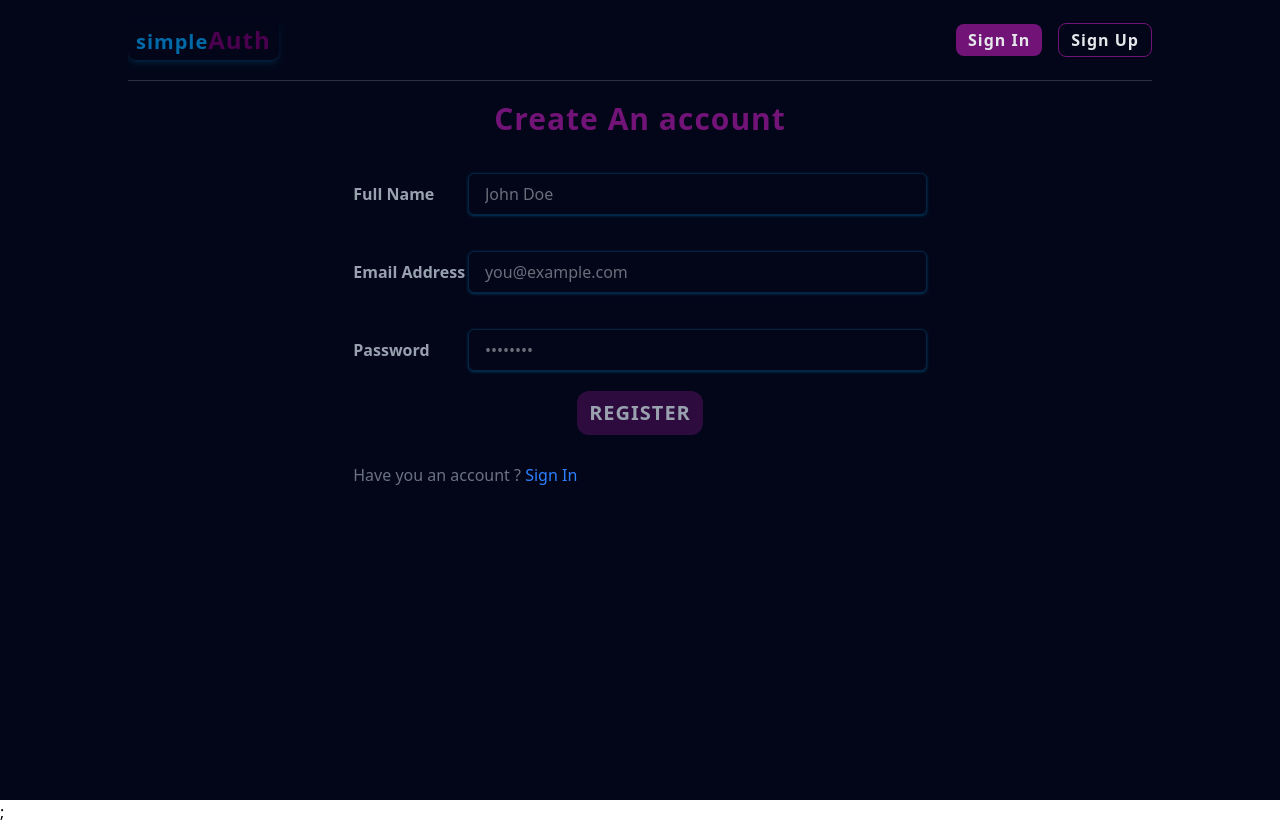
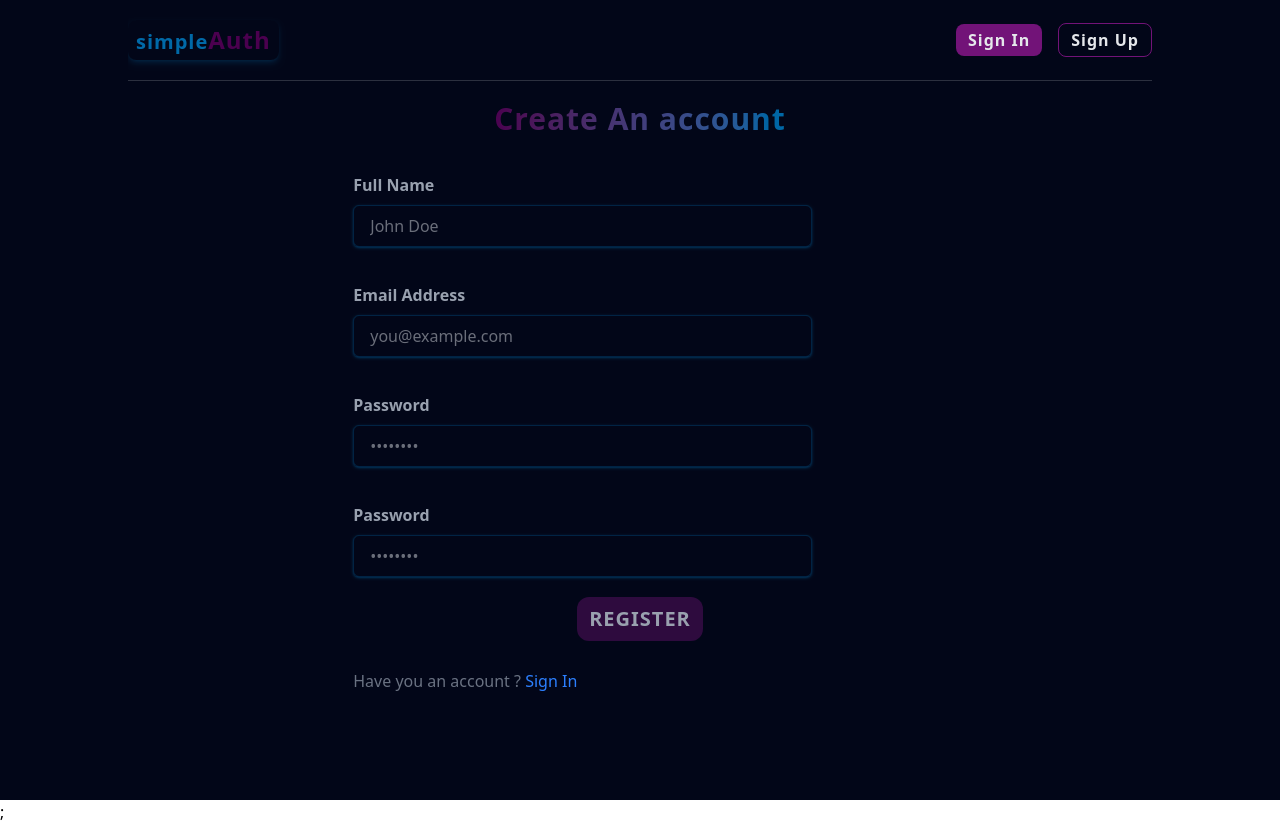
Before and after one commit to Abush-natanem-12/mern-auth, a React (Vite) app in the folder frontend/: page /auth/sign-up in a window 1280 px wide. Built offline with nearby package versions, Linux system fonts and the light colour scheme; no server answers.

Commit message:
finish the sign up form validation and ui with formik

```diff
--- a/frontend/src/pages/SignUp.jsx
+++ b/frontend/src/pages/SignUp.jsx
@@ -1,78 +1,118 @@
 import { useState } from "react";
 import { createAccount } from "../requests";
+import { useFormik } from "formik";
+import { useNavigate } from "react-router-dom";
+import { signupValidations } from "../validations/inputValidations";
 
 export default function SignUp() {
-  const [name, setName] = useState("");
-  const [email, setEmail] = useState("");
-  const [password, setPassword] = useState("");
+  const navigate = useNavigate();
   const [loading, setLoading] = useState(false);
 
-  const handleSubmit = async function (e) {
-    e.preventDefault();
+  const { errors, values, touched, handleChange, handleBlur, handleSubmit } =
+    useFormik({
+      initialValues: {
+        name: "",
+        email: "",
+        password: "",
+        confirmPassword: "",
+      },
+      onSubmit: async (values) => {
+        setLoading(true);
 
-    try {
-      setLoading(true);
-      const response = await createAccount({ name, email, password });
-
-      if (!response.data.success) {
-        return response.data.message || "something went wrong";
-      }
-      setLoading(false);
-      setEmail("");
-      setName("");
-      setPassword("");
-      return response.data.message || "account created successfully";
-    } catch (err) {
-      console.log(err);
-      return err.message || "something went wrong";
-    }
-  };
-
+        await createAccount(values);
+        setLoading(false);
+        navigate("/");
+      },
+      validationSchema: signupValidations,
+      enableReinitialize: true,
+    });
+  console.log(errors);
   return (
     <form
       onSubmit={handleSubmit}
       className="w-full md:w-[80%] 2xl:w-[70%] mx-auto flex flex-col items-center gap-3 lg:gap-5 mb-5 lg:mb-7"
     >
-      <h2 className="text-2xl lg:text-3xl text-fuchsia-900 tracking-[1px] font-bold">
+      <h2
+        className="text-2xl lg:text-3xl bg-clip-text bg-gradient-to-r from-fuchsia-950 to-sky-700
+       text-transparent tracking-[1px] font-bold"
+      >
         Create An account
       </h2>
 
-      <div className="w-full flex flex-col items-start md:flex-row  md:items-center gap-2 md:gap-0 justify-between mt-4">
+      <div className="w-full flex flex-col items-start  gap-2  mt-4">
         <label className="text-base font-bold text-gray-400">Full Name</label>
         <input
-          value={name}
-          onChange={(e) => setName(e.target.value)}
+          value={values["name"]}
+          onChange={handleChange}
+          onBlur={handleBlur}
           type="text"
-          name="fullName"
+          name="name"
           className="w-[80%] px-4 py-2 border border-sky-700/[.3] shadow-sm shadow-sky-700/[.4] focus:shadow-sky-700/[.8] duration-300 text-gray-300 rounded-md focus:outline-none outline-none"
           placeholder="John Doe"
         />
+
+        {touched["name"] && Boolean(errors["name"]) && (
+          <span className="text-sm text-red-500">{String(errors["name"])}</span>
+        )}
       </div>
 
-      <div className="w-full flex flex-col items-start md:flex-row  md:items-center gap-2 md:gap-0 justify-between mt-4">
+      <div className="w-full flex flex-col items-start  gap-2  mt-4">
         <label className="text-base font-bold text-gray-400">
           Email Address
         </label>
         <input
-          value={email}
-          onChange={(e) => setEmail(e.target.value)}
+          value={values["email"]}
+          onChange={handleChange}
+          onBlur={handleBlur}
           type="email"
           name="email"
           className="w-[80%] px-4 py-2 border border-sky-700/[.3] shadow-sm shadow-sky-700/[.4] focus:shadow-sky-700/[.8] duration-300 text-gray-300 rounded-md focus:outline-none outline-none"
           placeholder="you@example.com"
         />
+
+        {touched["email"] && Boolean(errors["email"]) && (
+          <span className="text-sm text-red-500">
+            {String(errors["email"])}
+          </span>
+        )}
       </div>
 
-      <div className="w-full flex flex-col items-start md:flex-row  md:items-center gap-2 md:gap-0 justify-between mt-4">
+      <div className="w-full flex flex-col items-start  gap-2  mt-4">
         <label className="text-base font-bold text-gray-400">Password</label>
         <input
-          value={password}
-          onChange={(e) => setPassword(e.target.value)}
+          value={values["password"]}
+          onChange={handleChange}
+          onBlur={handleBlur}
           type="password"
           name="password"
           className="w-[80%] px-4 py-2 border border-sky-700/[.3] shadow-sm shadow-sky-700/[.4] focus:shadow-sky-700/[.8] duration-300 text-gray-300 rounded-md focus:outline-none outline-none"
           placeholder="••••••••"
         />
+
+        {touched["password"] && Boolean(errors["password"]) && (
+          <span className="text-sm text-red-500">
+            {String(errors["password"])}
+          </span>
+        )}
+      </div>
+
+      <div className="w-full flex flex-col items-start  gap-2  mt-4">
+        <label className="text-base font-bold text-gray-400">Password</label>
+        <input
+          value={values["confirmPassword"]}
+          onChange={handleChange}
+          onBlur={handleBlur}
+          type="password"
+          name="confirmPassword"
+          className="w-[80%] px-4 py-2 border border-sky-700/[.3] shadow-sm shadow-sky-700/[.4] focus:shadow-sky-700/[.8] duration-300 text-gray-300 rounded-md focus:outline-none outline-none"
+          placeholder="••••••••"
+        />
+
+        {touched["confirmPassword"] && Boolean(errors["confirmPassword"]) && (
+          <span className="text-sm text-red-500">
+            {String(errors["confirmPassword"])}
+          </span>
+        )}
       </div>
 
       <button
```
